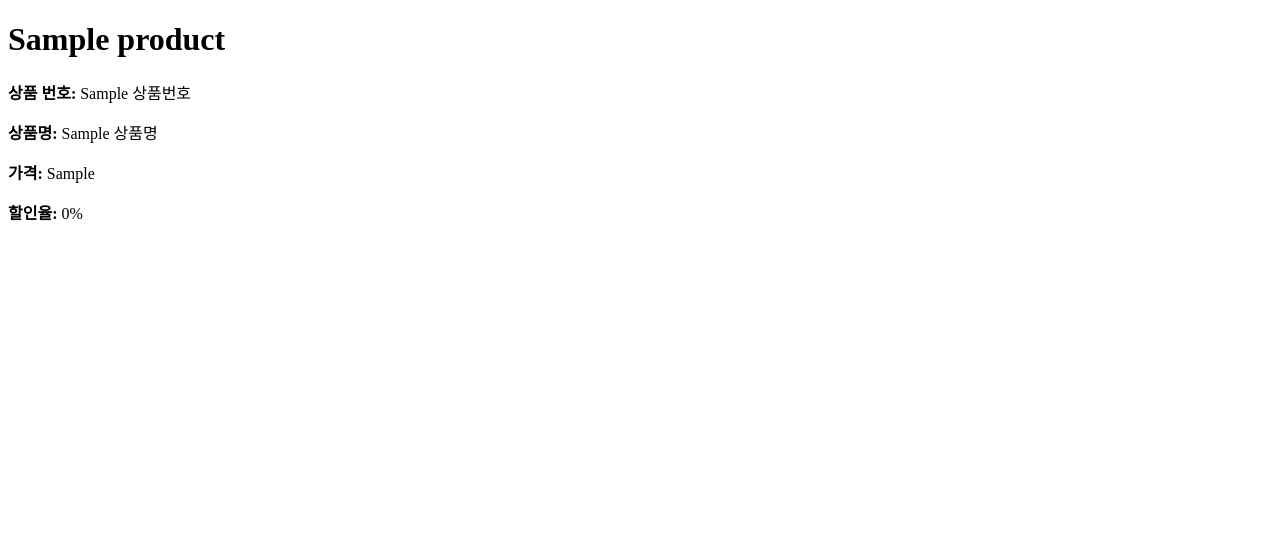
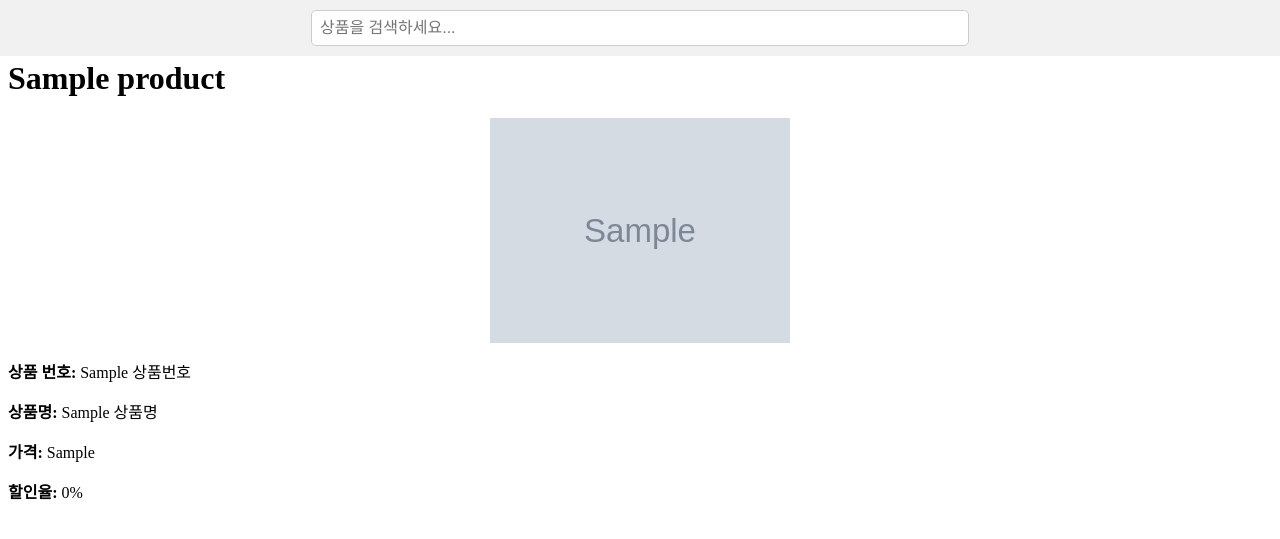
Before and after one commit to SSacSim/musinsa_price, a Flask app: template apps/server/templates/product.html in a window 1280 px wide. Shown: the top 539 px of the page. Run offline with Flask 3, Linux system fonts and the light colour scheme; the template is opened without the code that fills it: most values are stand-ins (such as "Sample title", 1, 10 or a date in 2020); grey boxes marked "Sample" are stand-in pictures; parts of the project's set-up code (start-up, migrations or seed data) failed here and were passed over.

Commit message:
feat : change forntEnd HTML

```diff
--- a/apps/server/templates/product.html
+++ b/apps/server/templates/product.html
@@ -2,12 +2,58 @@
 <html>
 <head>
     <title>{{ product.name }} - 상품 정보</title>
+    <style>
+        /* 상단 고정 검색창 */
+        .search-container {
+            position: fixed;  /* 상단에 고정 */
+            top: 0;
+            left: 0;
+            width: 100%;  /* 화면 전체 너비 */
+            background-color: #f1f1f1;  /* 배경색 */
+            padding: 10px 0;  /* 상하 여백 */
+            text-align: center;  /* 텍스트 가운데 정렬 */
+            z-index: 1000;  /* 다른 요소들 위에 표시 */
+        }
+
+        .search-container input {
+            padding: 8px;
+            width: 50%;  /* 검색창 너비 */
+            font-size: 16px;
+            border-radius: 5px;  /* 모서리 둥글게 */
+            border: 1px solid #ccc;  /* 테두리 */
+        }
+
+        /* 내용 아래 여백 추가 */
+        body {
+            margin-top: 60px;  /* 고정된 검색창이 덮지 않도록 여백 추가 */
+        }
+
+        img {
+            display: block;
+            margin-left: auto;
+            margin-right: auto;
+            width: 300px;
+        }
+    </style>
 </head>
 <body>
+    <!-- 상단 검색창 -->
+    <div class="search-container">
+        <form action="/search" method="get">
+            <input type="text" name="query" placeholder="상품을 검색하세요..." />
+        </form>
+    </div>
+
     <h1>{{ product.name }}</h1>
+
+    <!-- 이미지 -->
+    <div class="image-container">
+        <img src="{{ product.src }}" alt="상품 이미지" />
+    </div>
+
     <p><strong>상품 번호:</strong> {{ product.상품번호 }}</p>
     <p><strong>상품명:</strong> {{ product.상품명 }}</p>
     <p><strong>가격:</strong> {{ product.가격 }}</p>
-    <p><strong>할인율:</strong> {{product.할인율 | default(0,true)}}%</p>
+    <p><strong>할인율:</strong> {{ product.할인율 | default(0, true) }}%</p>
 </body>
 </html>
```
